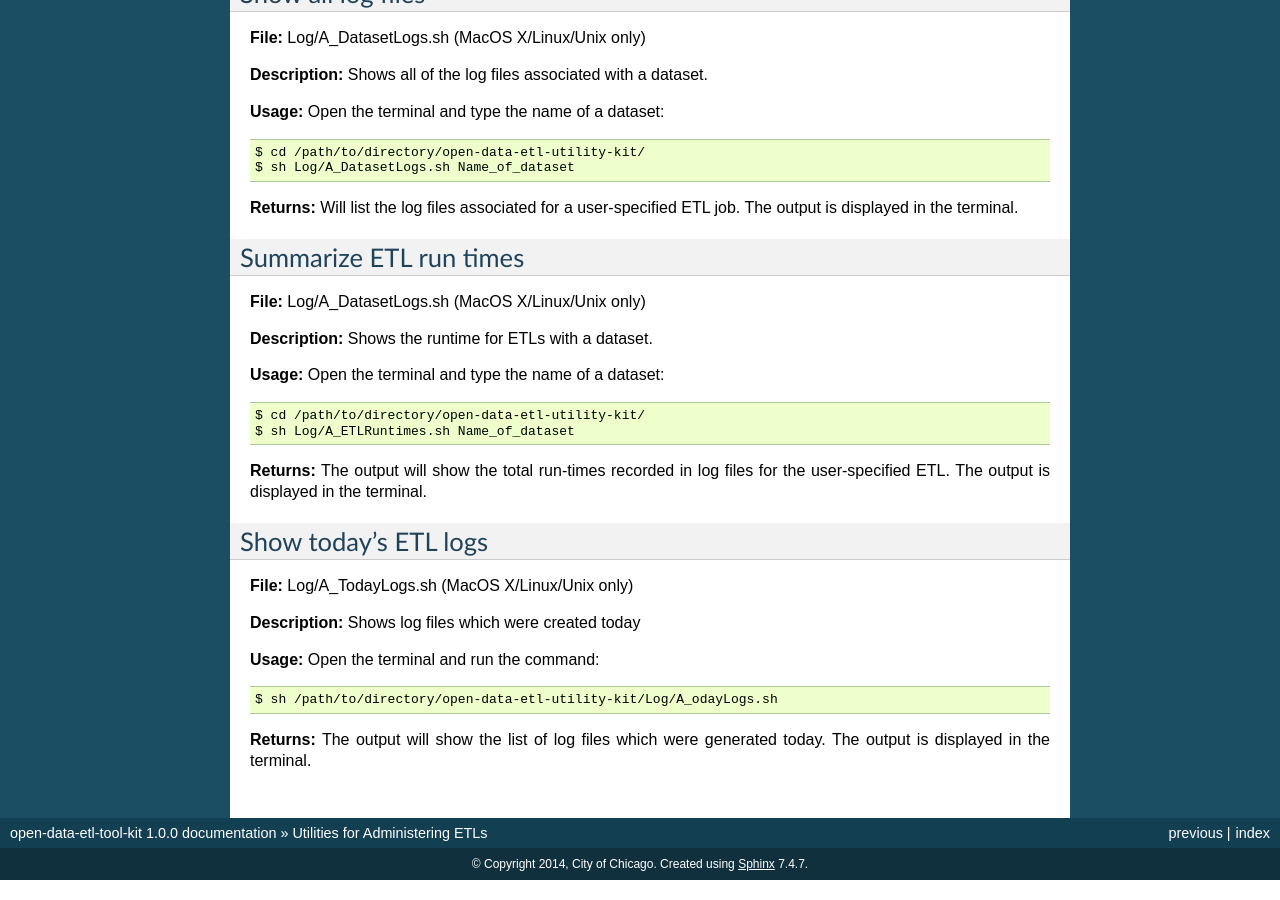
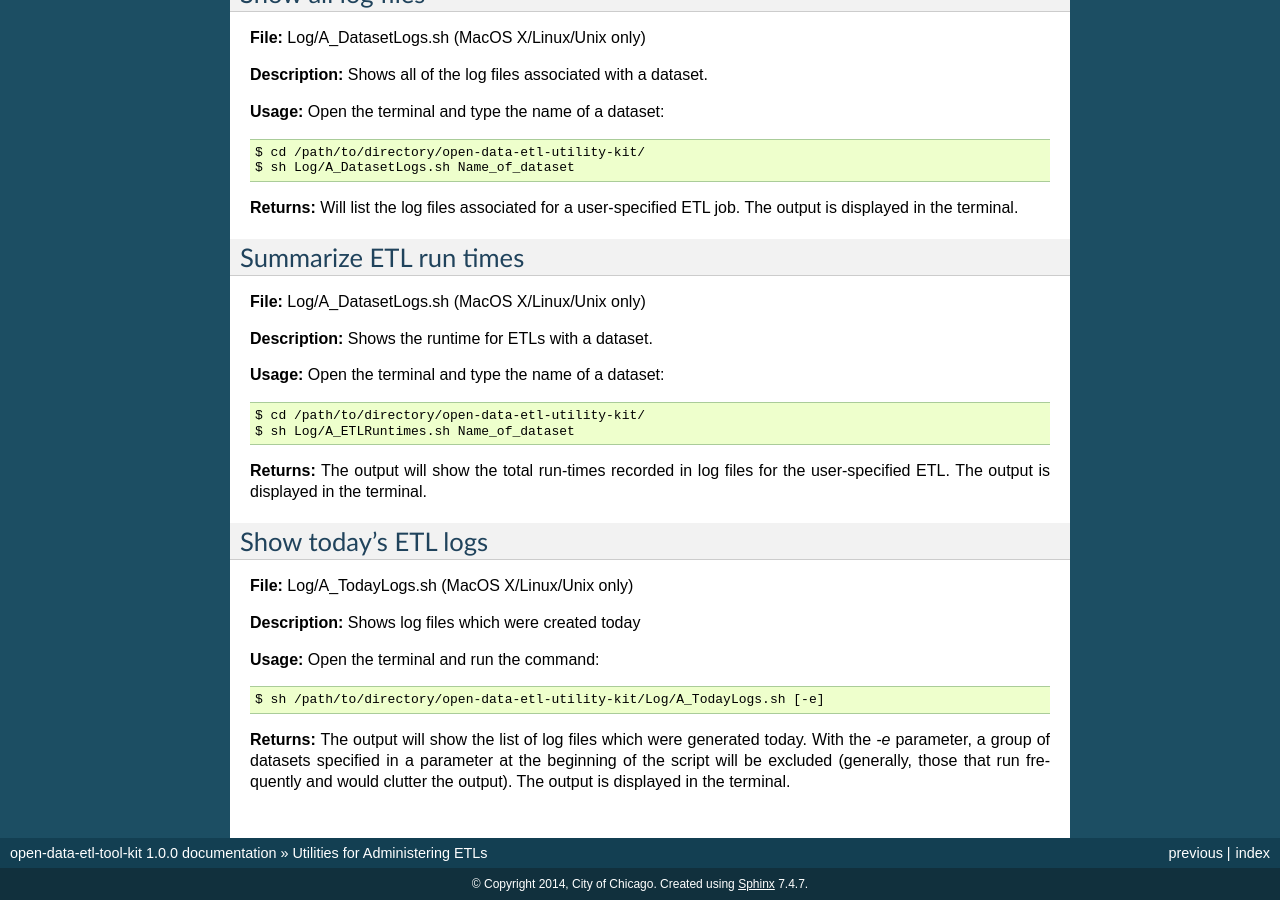
Before and after one commit to Chicago/open-data-etl-utility-kit, a Sphinx documentation site: the page built from docs/utilities-for-administering-etls.rst, in a window 1280 px wide and 900 px high, scrolled down 1516 px. Built offline with Sphinx 7.4.7, drawn with Linux system fonts in a browser that asks for light colours.

Commit message:
Update utilities-for-administering-etls.rst
Updated the documentation to include the new -e parameter for A_TodayLogs.sh.

```diff
--- a/docs/utilities-for-administering-etls.rst
+++ b/docs/utilities-for-administering-etls.rst
@@ -72,6 +72,6 @@ Show today's ETL logs
 
 **Usage:** Open the terminal and run the command::
 
-	$ sh /path/to/directory/open-data-etl-utility-kit/Log/A_odayLogs.sh
+	$ sh /path/to/directory/open-data-etl-utility-kit/Log/A_TodayLogs.sh [-e]
 
-**Returns:** The output will show the list of log files which were generated today. The output is displayed in the terminal.
+**Returns:** The output will show the list of log files which were generated today. With the *-e* parameter, a group of datasets specified in a parameter at the beginning of the script will be excluded (generally, those that run frequently and would clutter the output). The output is displayed in the terminal.
```
